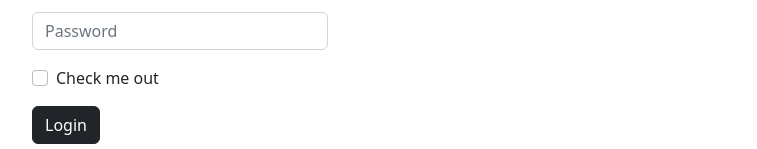
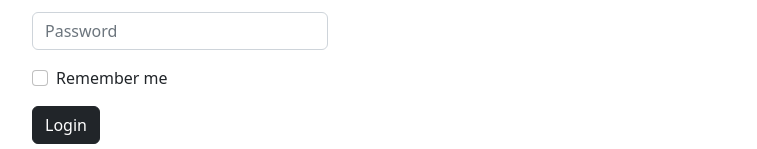
Before and after one commit to Galib24/news-project-react, a React (Vite) app: page /Info/login in a window 1280 px wide. Shown: the part 204-353 px from the top of the page, without its empty margins (460-1217 px from the left). Built offline with nearby package versions, Linux system fonts and the light colour scheme.

Commit message:
added some updateuser

```diff
--- a/src/Pages/Login/Login.jsx
+++ b/src/Pages/Login/Login.jsx
@@ -1,14 +1,41 @@
-import React from 'react';
+import React, { useContext } from 'react';
 import { Container } from 'react-bootstrap';
 import Button from 'react-bootstrap/Button';
 import Form from 'react-bootstrap/Form';
 import { Link } from 'react-router-dom';
+import { AuthContext } from '../../Providers/AuthProvider';
 
 const Login = () => {
+    const { signIn } = useContext(AuthContext);
+
+
+    const handleSignIn = e =>{
+        e.preventDefault();
+        const form = e.target;
+        const email = form.email.value;
+        const password = form.password.value;
+        console.log(email,password);
+
+
+        signIn(email, password)
+        .then(res =>{
+            const loggedUser = res.user;
+            console.log(loggedUser);
+        })
+        .catch(err =>{
+            console.log(err);
+        })
+
+
+    }
+
+
+
+
     return (
         <Container className='w-25 mx-auto'>
             <h3>Please Login!!!</h3>
-            <Form>
+            <Form onSubmit={handleSignIn}>
                 <Form.Group className="mb-3" controlId="formBasicEmail">
                     <Form.Label>Email address</Form.Label>
                     <Form.Control type="email" name='email' placeholder="Enter email" required />
@@ -20,7 +47,7 @@ const Login = () => {
                     <Form.Control type="password" name='password' placeholder="Password" required />
                 </Form.Group>
                 <Form.Group className="mb-3" controlId="formBasicCheckbox">
-                    <Form.Check type="checkbox" label="Check me out" />
+                    <Form.Check type="checkbox" label="Remember me" />
                 </Form.Group>
 
                 <Button variant="dark" type="submit">
--- a/src/Pages/Register/Register.jsx
+++ b/src/Pages/Register/Register.jsx
@@ -4,6 +4,7 @@ import Button from 'react-bootstrap/Button';
 import Form from 'react-bootstrap/Form';
 import { Link } from 'react-router-dom';
 import { AuthContext } from '../../Providers/AuthProvider';
+import { updateProfile } from 'firebase/auth';
 const Register = () => {
     const { createUser } = useContext(AuthContext);
 
@@ -24,6 +25,16 @@ const Register = () => {
             })
             .catch(error => {
                 console.log(error);
+            })
+
+            // update user
+            updateProfile(name,photo)
+            .then(res =>{
+                const createdUserInfo = res.user;
+                console.log(createdUserInfo);
+            })
+            .catch(err =>{
+                console.log(err);
             })
 
 
--- a/src/Providers/AuthProvider.jsx
+++ b/src/Providers/AuthProvider.jsx
@@ -1,6 +1,6 @@
 import React from 'react';
 import { createContext } from 'react';
-import { createUserWithEmailAndPassword, getAuth } from "firebase/auth";
+import { createUserWithEmailAndPassword, getAuth, signInWithEmailAndPassword } from "firebase/auth";
 import app from '../firebase.config';
 
 export const AuthContext = createContext(null);
@@ -8,15 +8,19 @@ export const AuthContext = createContext(null);
 const auth = getAuth(app);
 const AuthProvider = ({ children }) => {
     const user = null;
-
+// create user
     const createUser = (email, password) =>{
         return createUserWithEmailAndPassword(auth,email,password);
     }
-
+// sign in method
+const signIn = (email,password) =>{
+    return signInWithEmailAndPassword(auth,email,password);
+}
 
     const authInfo = {
         user,
-        createUser
+        createUser,
+        signIn
 
     }
     return (
```
